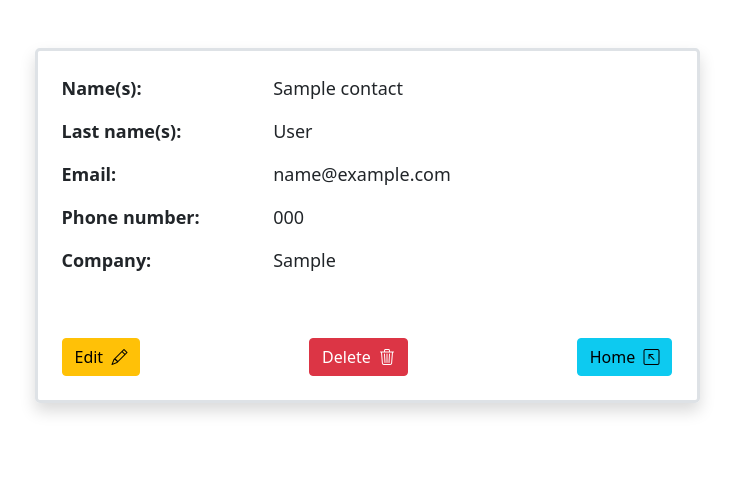
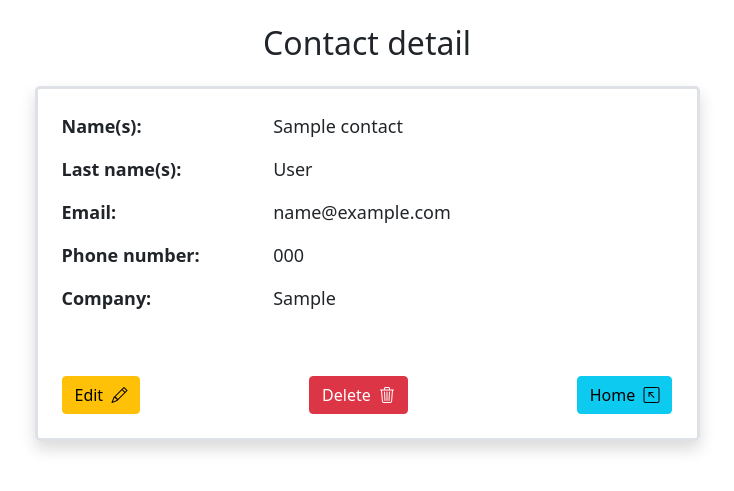
Before and after one commit to Miguelrom/contacts, a Django app: page /contacts/1/ in a window 1280 px wide. Shown: the top 491 px of the page, without its empty margins (273-1007 px from the left). Run offline with Django 4.2, Linux system fonts and the light colour scheme; tables that the repository leaves empty hold one stand-in row (values such as "Sample post").

Commit message:
Change strong tags for fw-bold classes and add title.

```diff
--- a/directory/templates/directory/contact_detail.html
+++ b/directory/templates/directory/contact_detail.html
@@ -4,27 +4,29 @@
 
 {% block content %}
 
-  <div class="container pt-5 ">
+  <h2 class="text-center pt-4">Contact detail</h2>
+
+  <div class="container pt-3 ">
     <div class="row justify-content-center">
       <div class="col-12 col-md-10 col-lg-8 col-xl-7 border border-3 rounded-3 p-3 shadow">
         <div class="row p-2">
-          <div class="col-12 col-sm-4"><strong>Name(s):</strong></div>
+          <div class="col-12 col-sm-4 fw-bold">Name(s):</div>
           <div class="col-12 col-sm-8">{{ contact.name }}</div>
         </div>
         <div class="row p-2">
-          <div class="col-12 col-sm-4"><strong>Last name(s):</strong></div>
+          <div class="col-12 col-sm-4 fw-bold">Last name(s):</div>
           <div class="col-12 col-sm-8">{{ contact.last_name }}</div>
         </div>
         <div class="row p-2">
-          <div class="col-12 col-sm-4"><strong>Email:</strong></div>
+          <div class="col-12 col-sm-4 fw-bold">Email:</div>
           <div class="col col-sm-8">{{contact.email}}</div>
         </div>
         <div class="row p-2">
-          <div class="col-12 col-sm-4"><strong>Phone number:</strong></div>
+          <div class="col-12 col-sm-4 fw-bold">Phone number:</div>
           <div class="col-12 col-sm-8">{{contact.phone_number}}</div>
         </div>
         <div class="row p-2">
-          <div class="col-12 col-sm-4"><strong>Company:</strong></div>
+          <div class="col-12 col-sm-4 fw-bold">Company:</div>
           <div class="col-12 col-sm-8">{{contact.company}}</div>
         </div>
         <div class="row justify-content-start justify-content-sm-between p-2 mt-5">
```
